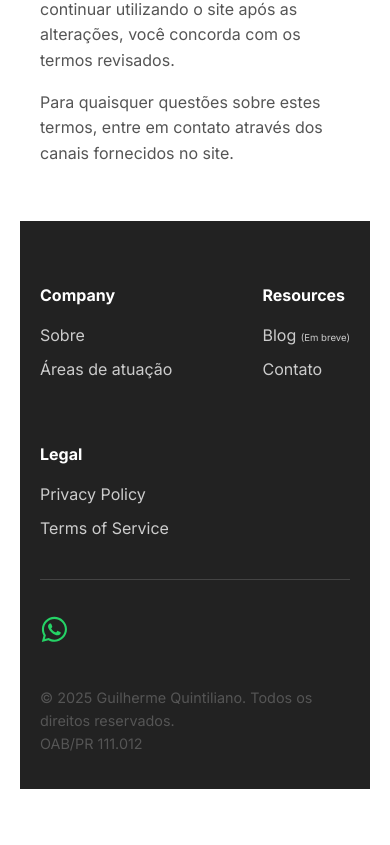
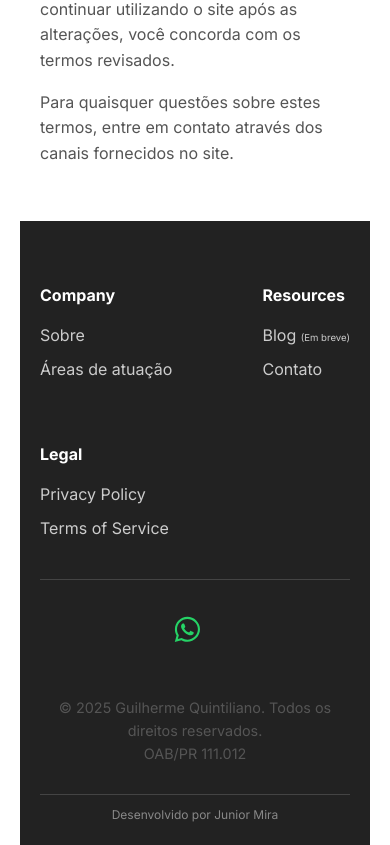
Before and after one commit to JuniorMira0/legal-website, a React (Create React App) app: page /terms-of-service in a window 390 px wide. Shown: the part 1337-2182 px from the top of the page. Before the commit the page ends 2126 px from the top, so only its background shows below. Built offline with nearby package versions, Linux system fonts and the light colour scheme.

Commit message:
feat: add developer credit section to Footer component with link to Instagram profile

```diff
--- a/src/components/Footer.css
+++ b/src/components/Footer.css
@@ -63,3 +63,46 @@
   cursor: pointer;
   font-size: 2em;
 }
+.developer-credit {
+  width: 100%;
+  text-align: right;
+  margin-top: 5px;
+  padding-top: 0;
+  border-top: none;
+  font-size: 0.75rem;
+  color: #888;
+}
+
+.developer-credit a {
+  color: inherit;
+  text-decoration: none;
+}
+
+.developer-credit a:hover {
+  color: #aaa;
+  text-decoration: none;
+}
+
+@media (max-width: 768px) {
+  .footer-bottom {
+    justify-content: center;
+    text-align: center;
+  }
+  .social-icons {
+    width: 100%;
+    text-align: center;
+    margin-bottom: 10px;
+  }
+  .copyright-text {
+    width: 100%;
+    order: 2;
+  }
+  .developer-credit {
+    width: 100%;
+    text-align: center;
+    margin-top: 15px;
+    padding-top: 10px;
+    border-top: 1px solid #444;
+    order: 3;
+  }
+}
--- a/src/components/Footer.js
+++ b/src/components/Footer.js
@@ -98,6 +98,15 @@ function Footer() {
             OAB/PR 111.012
           </p>
         </div>
+        <div className="developer-credit">
+          <a
+            href="https://www.instagram.com/junior.mira_/"
+            target="_blank"
+            rel="noopener noreferrer nofollow"
+          >
+            Desenvolvido por Junior Mira
+          </a>
+        </div>
       </div>
     </footer>
   );
```
